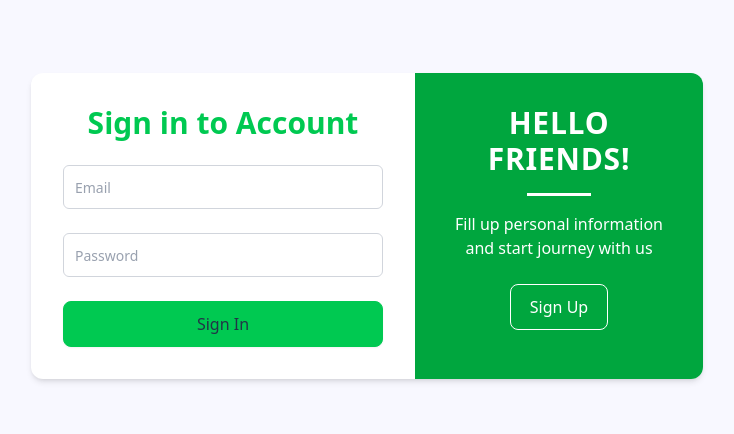
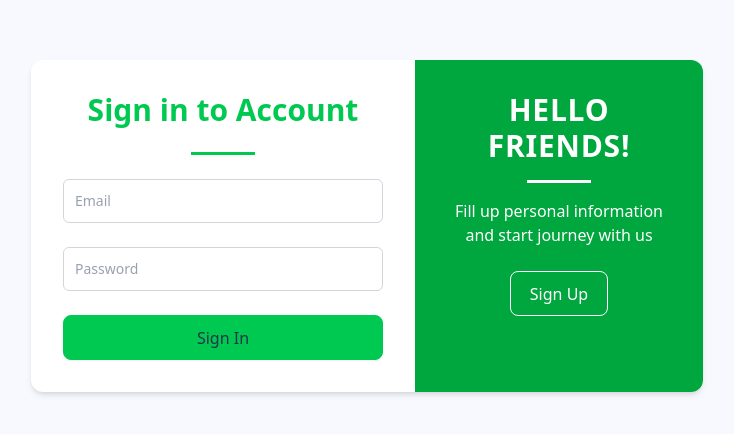
Before and after one commit to wen15th/monee-flow-frontend, a React (Vite) app: page / in a window 1280 px wide. Shown: the part 106-540 px from the top of the page, without its empty margins (273-1007 px from the left). Built offline with nearby package versions, Linux system fonts and the light colour scheme.

Commit message:
add hr element

```diff
--- a/src/pages/Login.tsx
+++ b/src/pages/Login.tsx
@@ -58,6 +58,9 @@ export const Login = () => {
                                 <div>
                                     <label className="text-3xl font-bold text-green-500">Sign in to Account</label>
                                 </div>
+
+                                <hr className="mt-4 border-t-3 border-green-500 w-16 mx-auto"/>
+
                                 {/* Email */}
                                 <div>
                                     <div className="mt-2">
```
